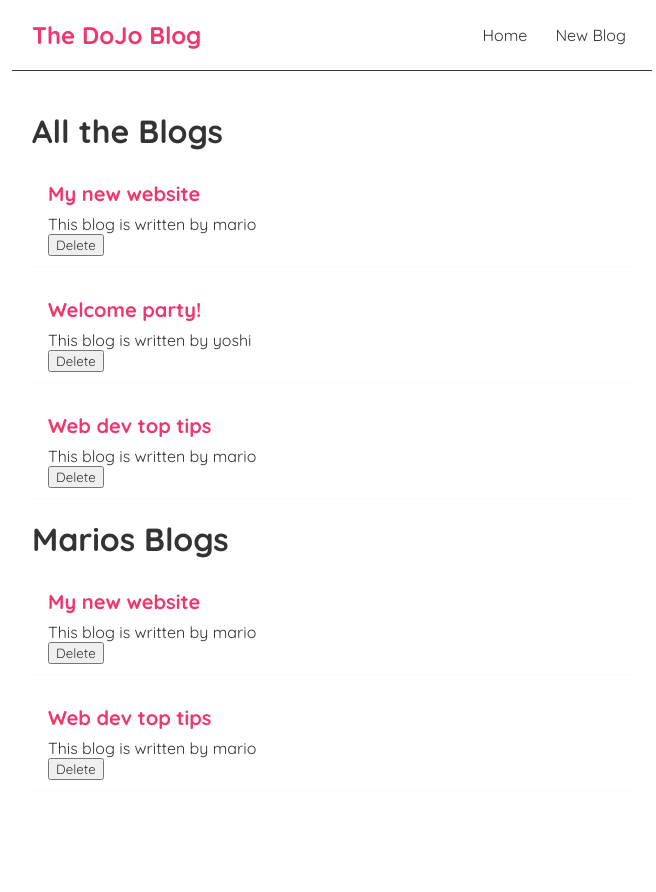
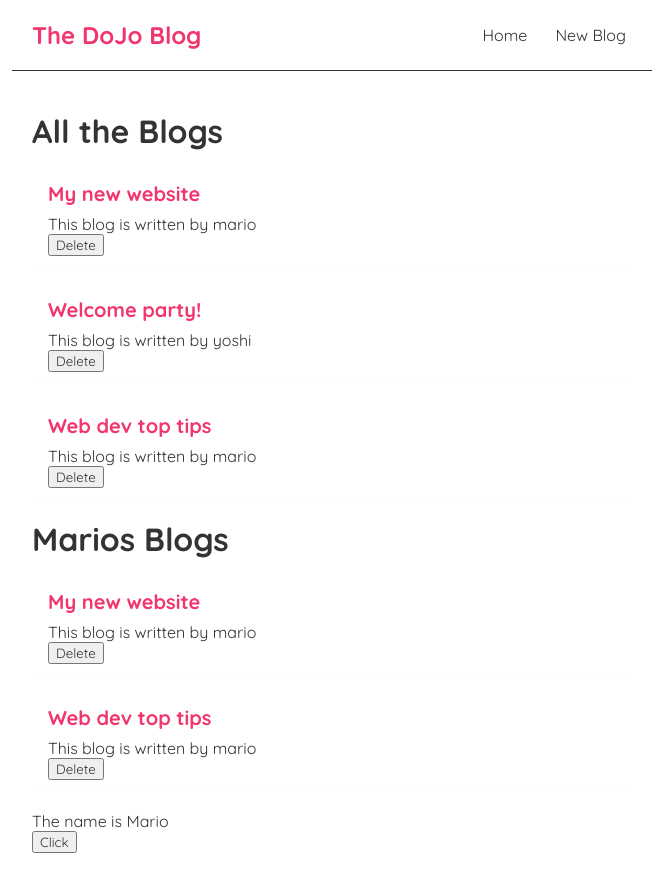
Before and after one commit to forks007/dojo-blog-react, a React (Create React App) app in the folder dojo-blog/: page / in a window 1280 px wide. Shown: the whole page, without its empty margins (308-964 px from the left). Before the commit the page ends 831 px from the top, so only its background shows below. Built offline with nearby package versions, Linux system fonts and the light colour scheme.

Commit message:
useEffect Tutorial

```diff
--- a/dojo-blog/src/Home.js
+++ b/dojo-blog/src/Home.js
@@ -1,4 +1,4 @@
-import { useState } from "react";
+import { useState , useEffect } from "react";
 import BlogList from "./BlogList";
 
 
@@ -11,17 +11,25 @@ const Home = () => {
 
     ])
 
+    const [name,setName] = useState("Mario")
+
     const handleDelete = (id) => {
         const newBlog = blogs.filter(blog => blog.id !== id)
         setBlog(newBlog);
     }
 
+    useEffect(()=>{
+        console.log("useeffect ran")
+    },[blogs])
 
     return (
         <div className="home">
 
             <BlogList blogs = {blogs} title="All the Blogs" handleDelete={handleDelete}/>
             <BlogList blogs = {blogs.filter((blog) => blog.author === "mario")} title="Marios Blogs" handleDelete={handleDelete}/>
+
+            <p>The name is {name}</p>
+            <button onClick={()=> setName("luigi")}>Click</button>
         </div>
      );
 }
```
